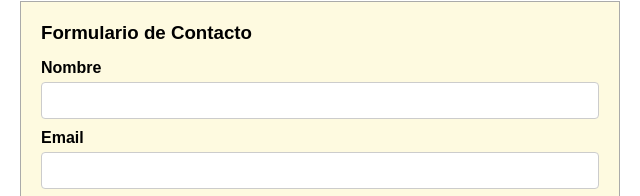
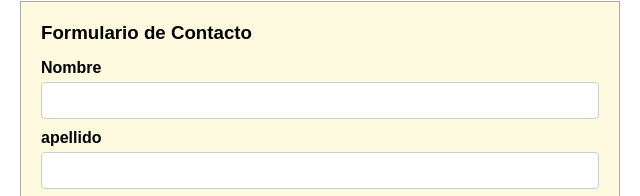
Before and after one commit to soyNelsonValenzuela/M3AE5_ABPRO5, a plain HTML site: page index.html in a window 1280 px wide. Shown: the part 1663-1859 px from the top of the page, 320-960 px from the left. Drawn offline with Linux system fonts and the light colour scheme.

Commit message:
corrige campo apellido en form

```diff
--- a/index.html
+++ b/index.html
@@ -86,8 +86,8 @@
             <form>
                 <label for="nombre">Nombre</label>
                 <input type="text" id="nombre" name="nombre" required>
-                <label for="email">Email</label>
-                <input type="email" id="email" name="email" required>
+                <label for="apellido">apellido</label>
+                <input type="text" id="apellido" name="apellido" required>
                 <label for="comentario">Comentario</label>
                 <textarea id="comentario" name="comentario" rows="4" required></textarea>
                 <button type="submit" class="btn" >Enviar</button>
```
